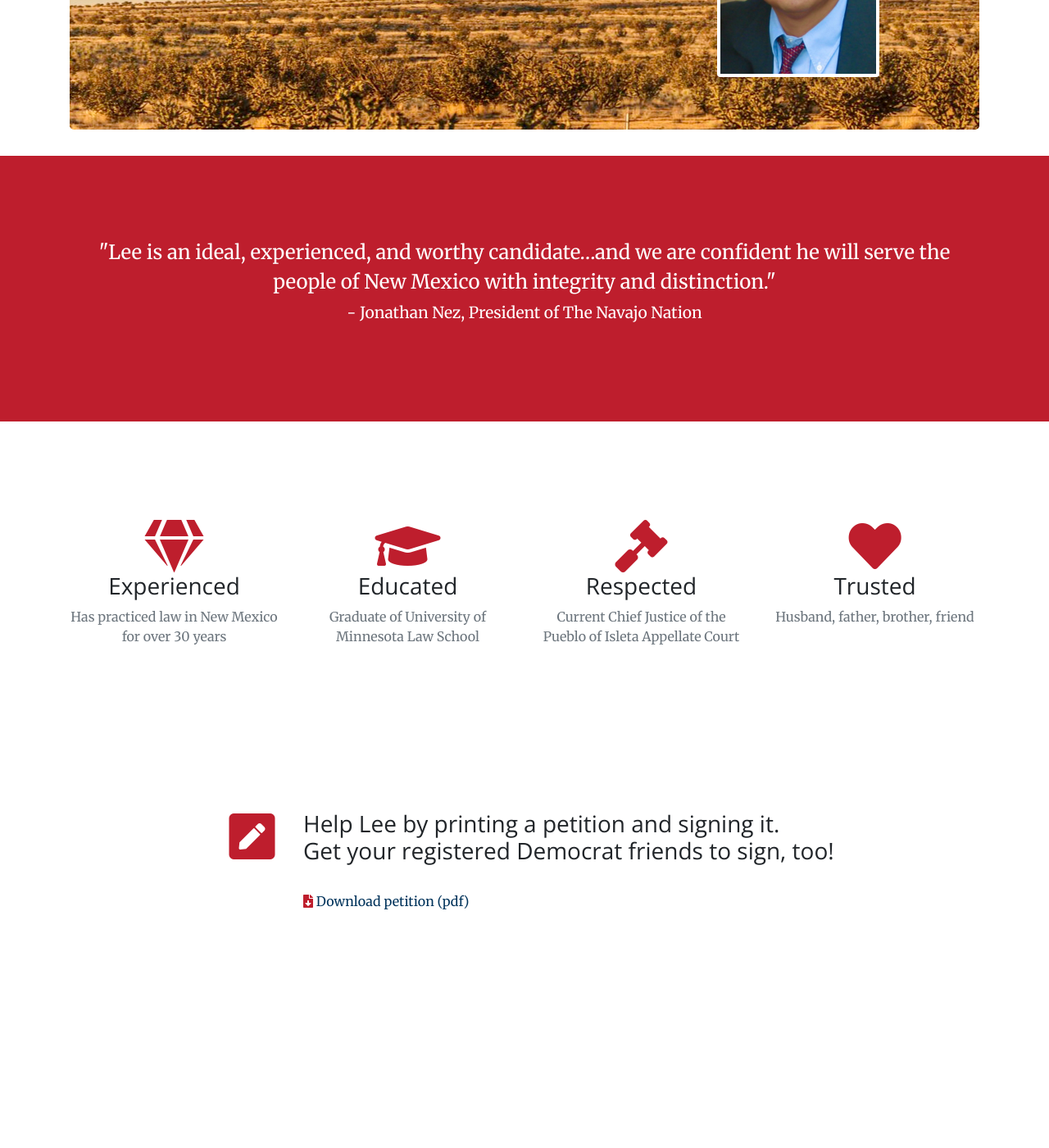
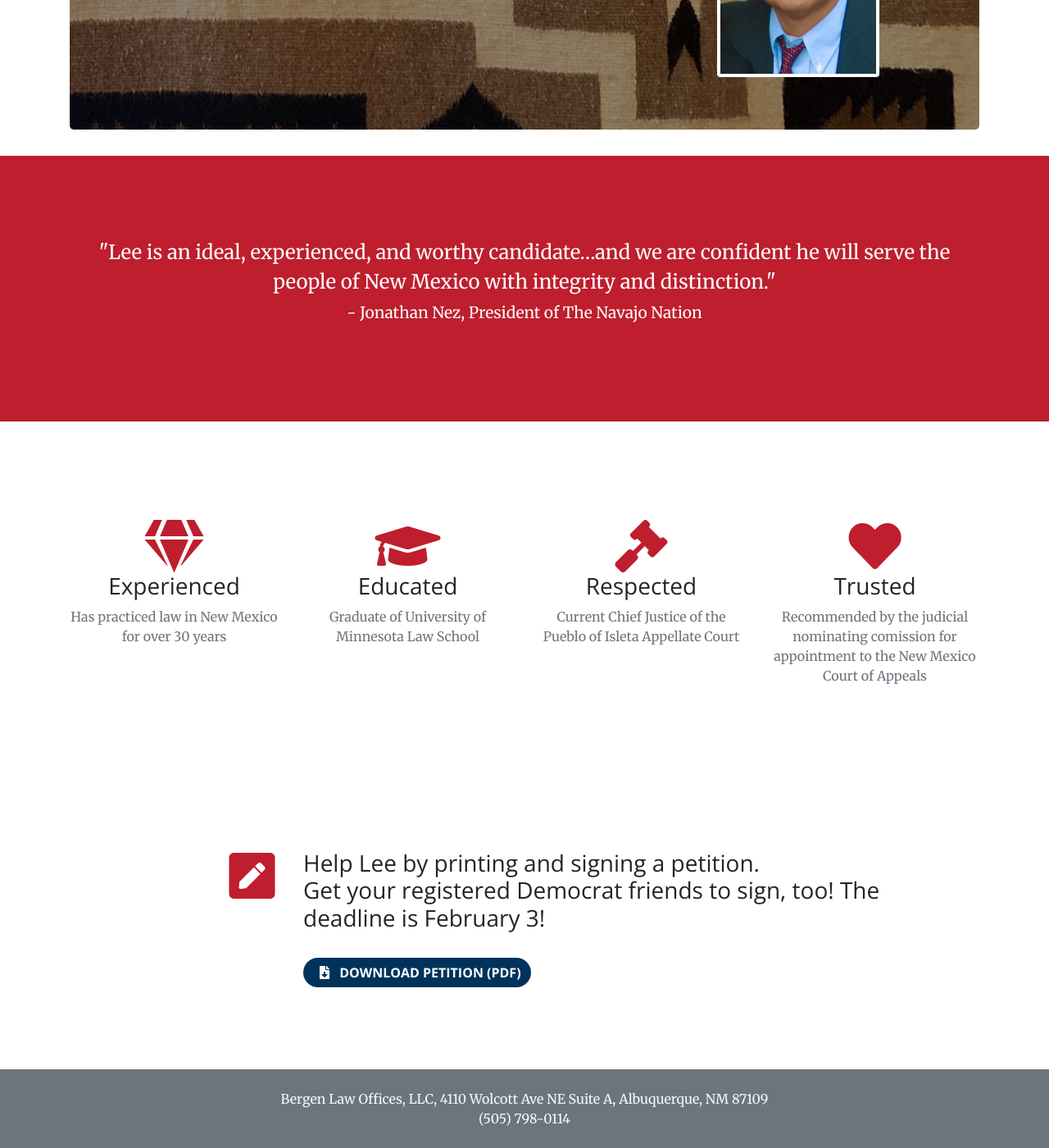
Before and after one commit to leebergen/leebergen.github.io, a Jekyll site: the page built from index.html, in a window 1280 px wide and 1400 px high, scrolled down 305 px. Shown: the whole window at 82% size. Built offline with Jekyll 4.4.1, drawn with Linux system fonts in a browser that asks for light colours; before the commit the page ends 1516 px from its top, so only the background shows below that.

Commit message:
updates with CNAME

```diff
--- a/_data/examples.yml
+++ b/_data/examples.yml
@@ -11,5 +11,5 @@
   icon: fa-gavel
 
 - title: Trusted
-  description: Husband, father, brother, friend
+  description: Recommended by the judicial nominating comission for appointment to the New Mexico Court of Appeals
   icon: fa-heart
--- a/_includes/footer.html
+++ b/_includes/footer.html
@@ -1,9 +1,11 @@
-<footer class="footer">
-  <div class="container">
-    <p class="text-muted">
-      Made and maintained with <i class="fa fa-heart" aria-hidden="true"></i> by the <a href="http://www.opengeospatial.org">OGC</a>
-      <br>
-      <a href="https://github.com/opengeospatial/ghpages-template">Want to contribute? Spotted an error?</a>
-    </p>
-  </div>
+<footer class="footer bg-secondary p-4 text-light">
+    <div class="container">
+        <div class="row">
+            <div class="col-lg-12 text-center">
+              Bergen Law Offices, LLC, 4110 Wolcott Ave NE Suite A, Albuquerque, NM 87109
+              </br>
+              (505) 798-0114
+            </div>
+        </div>
+    </div>
 </footer>
--- a/_includes/header.html
+++ b/_includes/header.html
@@ -1,5 +1,5 @@
 <div class="container">
-  <div class="jumbotron" style="background:url('{{ "img/hero-background.jpg" }}');background-position: center">
+  <div class="jumbotron" style="background:url('{{ "img/hero-background01.jpg" }}');background-position: center;background-size:100%">
     <div class="row">
       <div class="title-main col-md-6 offset-md-1">
         <h1 class="display-2">Lee Bergen</h1>
--- a/_includes/help.html
+++ b/_includes/help.html
@@ -6,13 +6,14 @@
             </div>
             <div class="col-lg-8 text-left">
                 <h3>
-                    Help Lee by printing a petition and signing it.
+                    Help Lee by printing and signing a petition.
                     </br>
                     Get your registered Democrat friends to sign, too!
+                    The deadline is February 3!
                 </h3>
                 </br>
-                <a href='{{ "/assets/BERGEN_primary_nomination_petition.pdf" }}' target="_blank" download>
-                    <i class="fas fa-1x fa-file-download wow bounceIn text-primary"></i> Download petition (pdf)
+                <a class="btn btn-primary" href='{{ "/assets/BERGEN_primary_nomination_petition.pdf" }}' target="_blank" download>
+                    <i class="fas fa-1x fa-file-download wow bounceIn text-white mx-2"></i> Download petition (pdf)
                 </a>
             </div>
         </div>
--- a/_layouts/front.html
+++ b/_layouts/front.html
@@ -6,6 +6,7 @@
     {% include about.html %}
     {% include examples.html %}
     {% include help.html %}
+    {% include footer.html %}
     {% include scripts.html %}
   </body>
 </html>
```
Also changed, not shown: CNAME (line endings or trailing spaces), img/OGC_Logo_2D_Blue_x_0_0.png (deleted), img/hero-background.jpg, img/hero-background01.jpg (added).
